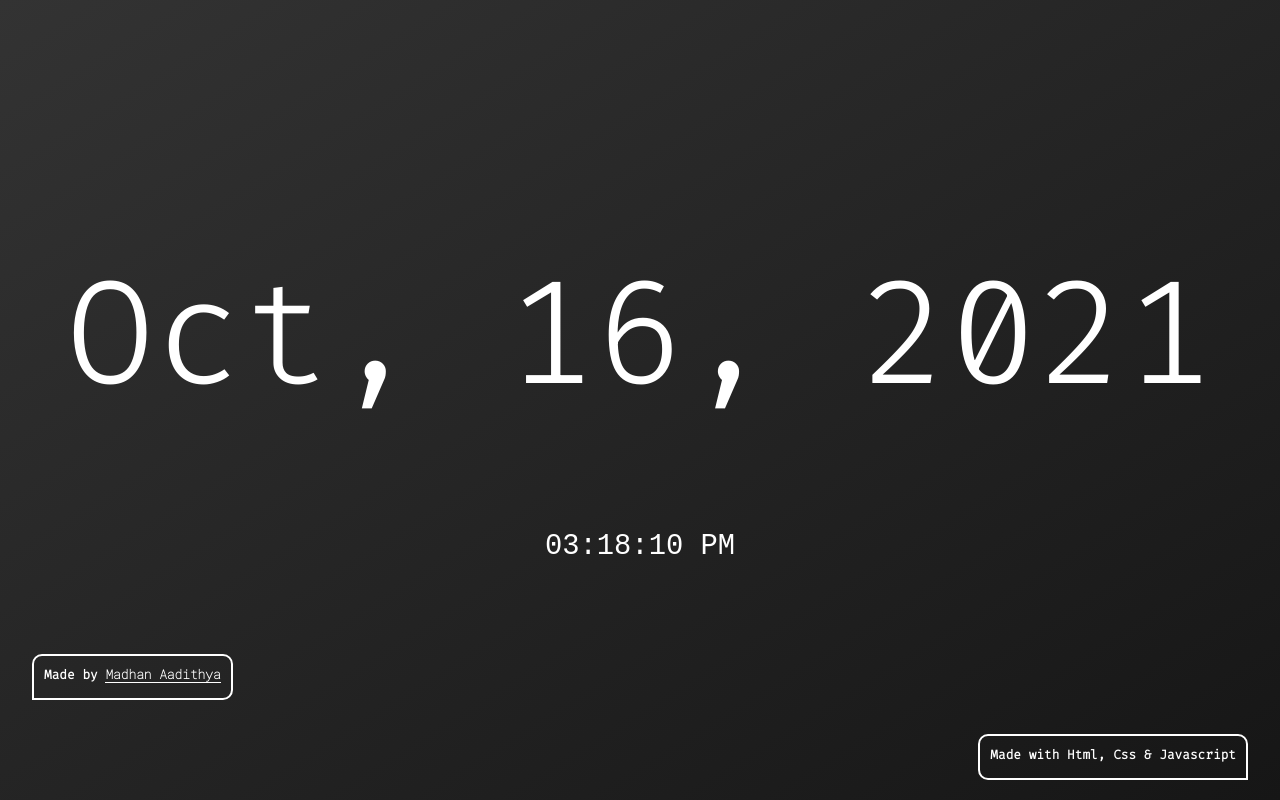
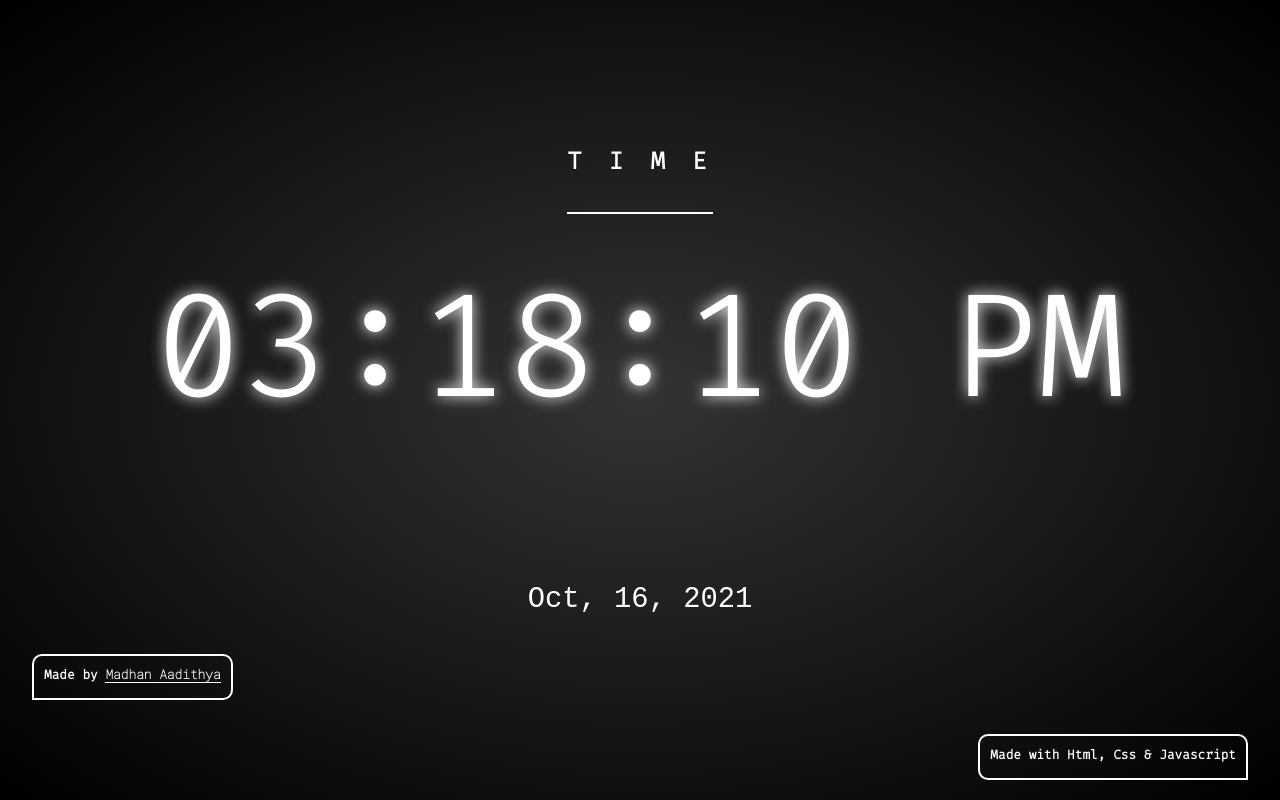
Before and after one commit to MadhanDevlpr/Js-Clock, a plain HTML site: page index.html in a window 1280 px wide. Drawn offline with nearby package versions, Linux system fonts and the light colour scheme.

Commit message:
Some new styles

```diff
--- a/css/style.css
+++ b/css/style.css
@@ -16,21 +16,31 @@
     justify-content: center;
     display: flex;
     flex-direction: column;
-    background: linear-gradient(to bottom right, #333, #161616);
+    background: radial-gradient( #333, black);
+}
+#time{
+    color: white;
+    font-family: 'Fira Code';
+    letter-spacing: .5vw;
+    padding-bottom: 35px;
+    border-bottom: 2px solid white;
 }
 #mmddyy{
+    font-size: 1.8rem;
+    font-family: monospace;
+    color: white;
+    padding: 40px;
+
+}
+#clock{
     font-size: 11.5vw;
     font-weight: lighter;
     font-family: 'Fira Code', monospace;
     padding-bottom: 100px;
     color: white;
-    animation-name: fadeup;
-    animation-duration: 1s;
-}
-#clock{
-    font-size: 1.8rem;
-    font-family: monospace;
-    color: white;
+    padding-left: 40px;
+    padding-right: 40px;
+    text-shadow: 0 0 15px white;
 }
 #made{
     position: absolute;
@@ -40,6 +50,7 @@
     font-family: 'Fira Code', monospace;
     font-weight: 900;
     color: white;
+
     background: transparent;
     padding: 10px;
     padding-bottom: 15px;
@@ -56,6 +67,7 @@
     font-family: 'Fira Code', monospace;
     font-weight: 900;
     color: white;
+
     background: transparent;
     padding: 10px;
     padding-bottom: 15px;
@@ -67,6 +79,7 @@
 #madeby a{
     font-family: 'Roboto Mono', monospace;
     color: white;
+
     text-decoration: none;
     border-bottom: 1px solid white;
 }
--- a/index.html
+++ b/index.html
@@ -17,8 +17,9 @@
 </head>
 <body>
     <section class="hero">
-        <h1 data-aos="fade-up" data-aos-duration="1500" id="mmddyy"></h1>
-        <section data-aos="fade-up" data-aos-duration="1500" data-aos-delay="1500" id="clock"></section>
+        <h1 id="time">T I M E</h1><br><br>
+        <h1 data-aos="fade-up" data-aos-duration="1500" id="clock"></h1>
+        <section data-aos="fade-up" data-aos-duration="1500" data-aos-delay="1500" id="mmddyy"></section>
         <p class="animate__animated animate__fadeInLeft animate__delay-3s" id="madeby">Made by <a href="https://github.com/MadhanDevlpr" target="_blank"> Madhan Aadithya </a></p>
         <p class="animate__animated animate__fadeInRight animate__delay-4s"  id="made">Made with Html, Css & Javascript</p>
     </section>
```
